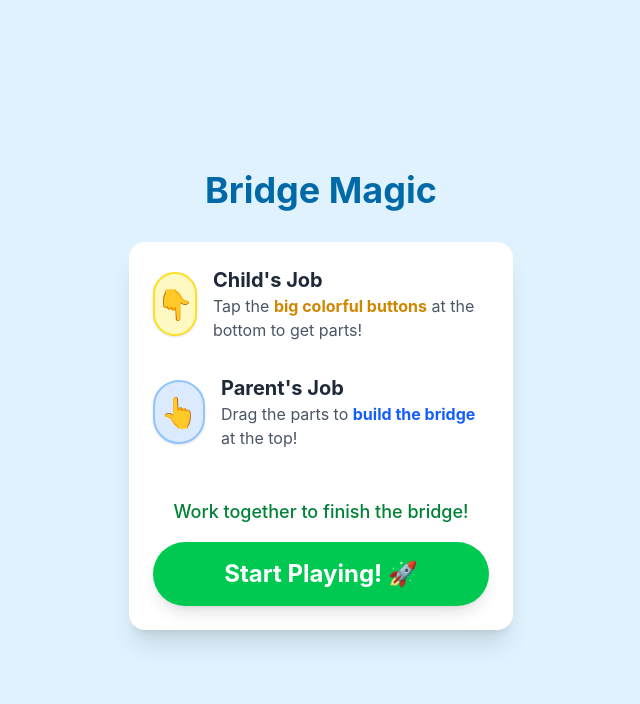
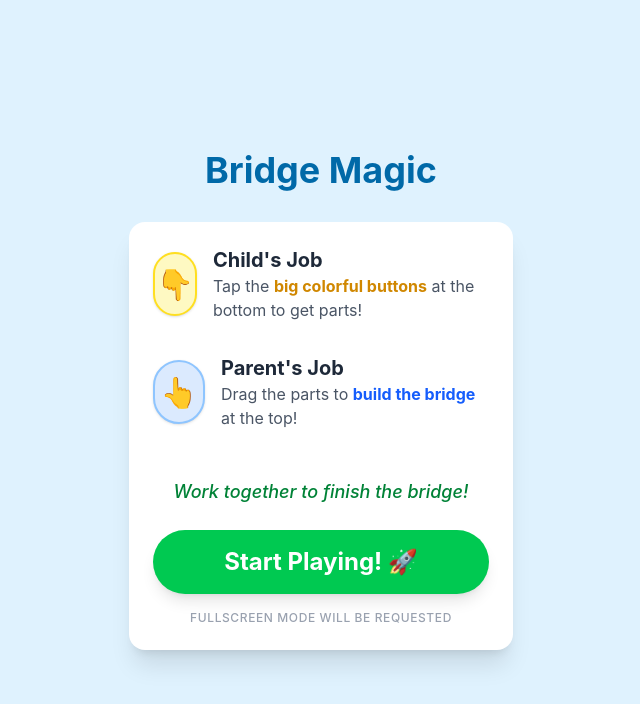
Before and after one commit to andys8/game-bridge, a React (Vite) app: page / in a window 1280 px wide. Shown: the top 704 px of the page, without its empty margins (319-959 px from the left). Built offline with nearby package versions, Linux system fonts and the light colour scheme.

Commit message:
feat: add fullscreen support on start

```diff
--- a/src/components/IntroScreen.tsx
+++ b/src/components/IntroScreen.tsx
@@ -5,8 +5,28 @@ interface IntroScreenProps {
 }
 
 export const IntroScreen: React.FC<IntroScreenProps> = ({ onStart }) => {
+  const handleStart = () => {
+    // Request fullscreen for a better child-safe experience
+    const docElem = document.documentElement as any;
+    try {
+      if (docElem.requestFullscreen) {
+        docElem.requestFullscreen();
+      } else if (docElem.webkitRequestFullscreen) {
+        docElem.webkitRequestFullscreen();
+      } else if (docElem.mozRequestFullScreen) {
+        docElem.mozRequestFullScreen();
+      } else if (docElem.msRequestFullscreen) {
+        docElem.msRequestFullscreen();
+      }
+    } catch (err) {
+      console.warn("Fullscreen request failed", err);
+    }
+
+    onStart();
+  };
+
   return (
-    <div className="absolute inset-0 z-50 bg-sky-100 flex flex-col items-center justify-center p-8 text-center">
+    <div className="absolute inset-0 z-50 bg-sky-100 flex flex-col items-center justify-center p-8 text-center overflow-auto">
       <h1 className="text-4xl font-bold text-sky-700 mb-8">Bridge Magic</h1>
 
       <div className="bg-white p-6 rounded-2xl shadow-xl max-w-sm w-full space-y-8">
@@ -30,14 +50,15 @@ export const IntroScreen: React.FC<IntroScreenProps> = ({ onStart }) => {
           </div>
         </div>
 
-        <div className="pt-4">
-           <p className="text-lg font-medium text-green-700 mb-4">Work together to finish the bridge!</p>
+        <div className="pt-4 text-center">
+           <p className="text-lg font-medium text-green-700 mb-6 italic">Work together to finish the bridge!</p>
            <button
-             onClick={onStart}
-             className="w-full bg-green-500 hover:bg-green-600 text-white text-2xl font-bold py-4 px-8 rounded-full shadow-lg transform transition active:scale-95"
+             onClick={handleStart}
+             className="w-full bg-green-500 hover:bg-green-600 text-white text-2xl font-bold py-4 px-8 rounded-full shadow-lg transform transition active:scale-95 cursor-pointer"
            >
              Start Playing! 🚀
            </button>
+           <p className="mt-4 text-xs text-gray-400 font-medium uppercase tracking-wider">Fullscreen mode will be requested</p>
         </div>
       </div>
     </div>
```
